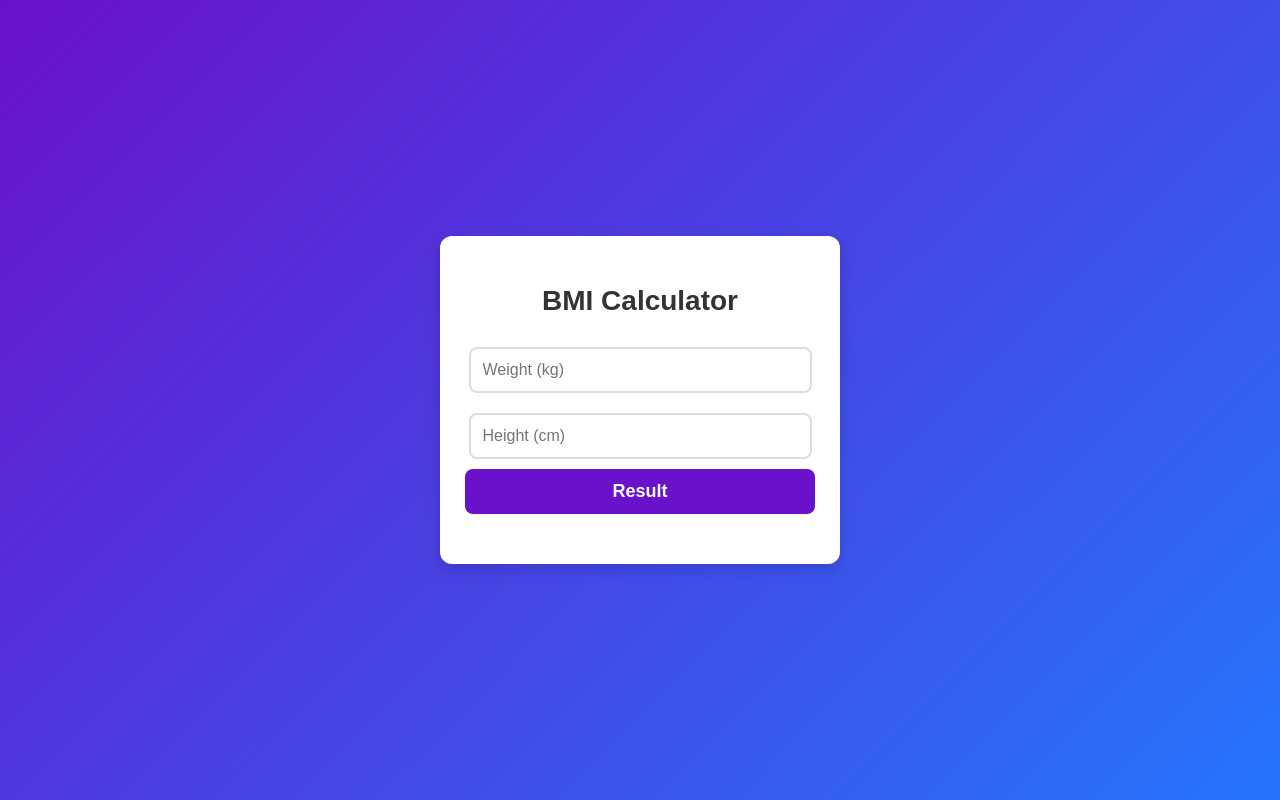
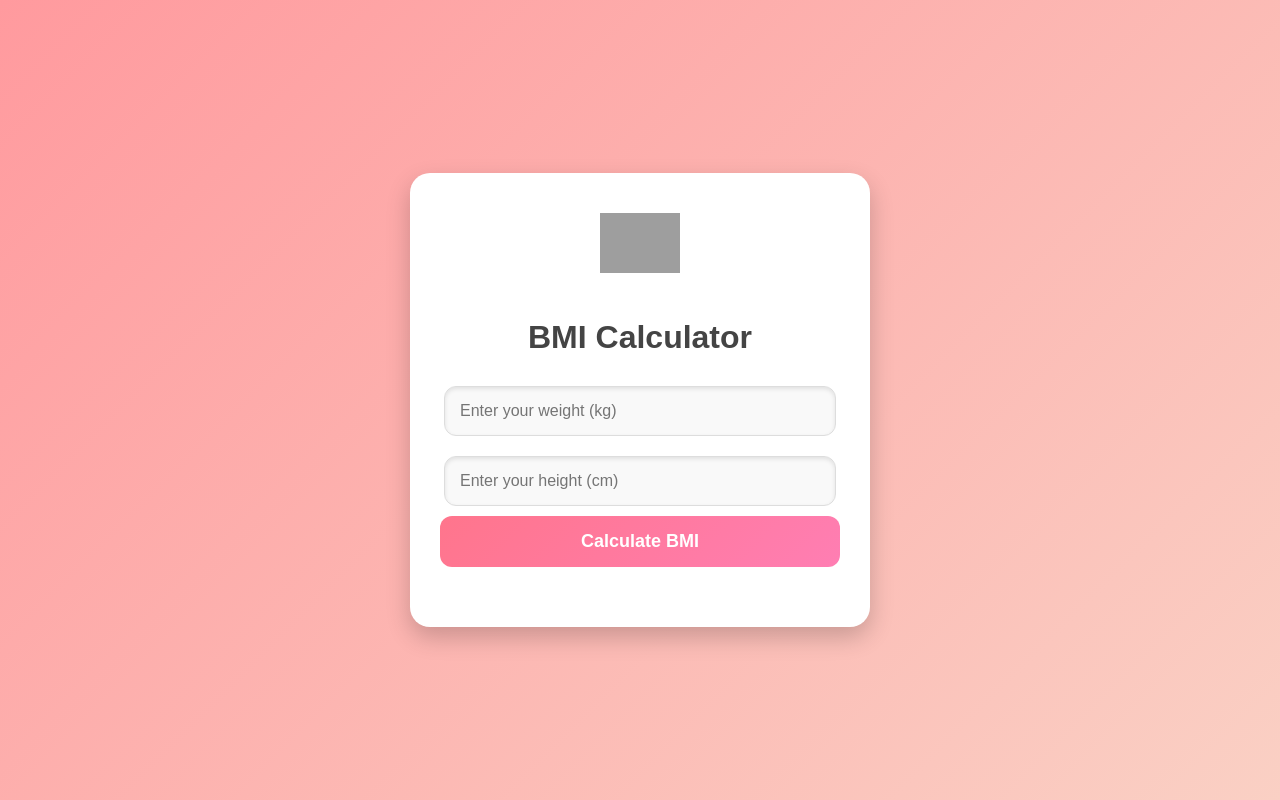
Before and after one commit to radiyashimu1122/bmi-calculator, a plain HTML site: page index.html in a window 1280 px wide. Drawn offline with Linux system fonts and the light colour scheme; grey boxes are pictures that could not be loaded.

Commit message:
design changed

```diff
--- a/index.html
+++ b/index.html
@@ -1,6 +1,4 @@
-
-
-<!DOCTYPE html>
+<!-- <!DOCTYPE html>
 <html lang="en">
 <head>
     <meta charset="UTF-8">
@@ -15,18 +13,18 @@
             justify-content: center;
             align-items: center;
             height: 100vh;
-            background: linear-gradient(135deg, #6a11cb, #2575fc);
+            background: linear-gradient(135deg, #ff7e5f, #feb47b);
         }
         .bmi-container {
             background: #ffffff;
             padding: 30px 25px;
-            border-radius: 12px;
-            box-shadow: 0 6px 15px rgba(0, 0, 0, 0.15);
+            border-radius: 15px;
+            box-shadow: 0 8px 20px rgba(0, 0, 0, 0.2);
             text-align: center;
-            width: 350px;
+            width: 360px;
         }
         .bmi-container h1 {
-            font-size: 28px;
+            font-size: 30px;
             color: #333333;
             margin-bottom: 20px;
         }
@@ -38,25 +36,27 @@
             border-radius: 8px;
             font-size: 16px;
             outline: none;
-            transition: border 0.3s;
+            transition: all 0.3s ease;
         }
         .bmi-container input:focus {
-            border-color: #6a11cb;
+            border-color: #ff7e5f;
+            box-shadow: 0 0 8px rgba(255, 126, 95, 0.5);
         }
         .bmi-container button {
             width: 100%;
             padding: 12px;
-            background: #6a11cb;
+            background: linear-gradient(135deg, #ff7e5f, #feb47b);
             color: #ffffff;
             border: none;
             border-radius: 8px;
             cursor: pointer;
             font-size: 18px;
             font-weight: bold;
-            transition: background 0.3s;
+            transition: all 0.3s ease;
         }
         .bmi-container button:hover {
-            background: #2575fc;
+            background: linear-gradient(135deg, #feb47b, #ff7e5f);
+            transform: scale(1.05);
         }
         .result {
             margin-top: 20px;
@@ -64,14 +64,17 @@
             font-weight: bold;
             color: #444444;
         }
+        .result span {
+            color: #ff7e5f;
+        }
     </style>
 </head>
 <body>
     <div class="bmi-container">
         <h1>BMI Calculator</h1>
-        <input type="number" id="weight" placeholder="Weight (kg)">
-        <input type="number" id="height" placeholder="Height (cm)">
-        <button onclick="calculateBMI()">Result</button>
+        <input type="number" id="weight" placeholder="Enter your weight (kg)">
+        <input type="number" id="height" placeholder="Enter your height (cm)">
+        <button onclick="calculateBMI()">Calculate BMI</button>
         <div class="result" id="result"></div>
     </div>
 
@@ -81,7 +84,7 @@
             const height = parseFloat(document.getElementById('height').value) / 100;
 
             if (!weight || !height || height <= 0) {
-                document.getElementById('result').textContent = 'Please enter valid values.';
+                document.getElementById('result').innerHTML = '<span>Please enter valid values.</span>';
                 return;
             }
 
@@ -98,7 +101,130 @@
                 category = 'Obesity';
             }
 
-            document.getElementById('result').textContent = `Your BMI is ${bmi} (${category}).`;
+            document.getElementById('result').innerHTML = `
+                Your BMI is <span>${bmi}</span> (${category}).
+            `;
+        }
+    </script>
+</body>
+</html> -->
+<!DOCTYPE html>
+<html lang="en">
+<head>
+    <meta charset="UTF-8">
+    <meta name="viewport" content="width=device-width, initial-scale=1.0">
+    <title>BMI Calculator</title>
+    <style>
+        body {
+            font-family: 'Arial', sans-serif;
+            margin: 0;
+            padding: 0;
+            display: flex;
+            justify-content: center;
+            align-items: center;
+            height: 100vh;
+            background: linear-gradient(135deg, #ff9a9e, #fad0c4);
+        }
+        .bmi-container {
+            background: #ffffff;
+            padding: 40px 30px;
+            border-radius: 20px;
+            box-shadow: 0 10px 25px rgba(0, 0, 0, 0.2);
+            text-align: center;
+            width: 400px;
+        }
+        .bmi-container h1 {
+            font-size: 32px;
+            color: #444444;
+            margin-bottom: 20px;
+            font-weight: bold;
+        }
+        .bmi-container img {
+            width: 80px;
+            margin-bottom: 20px;
+        }
+        .bmi-container input {
+            width: 90%;
+            padding: 15px;
+            margin: 10px 0;
+            border: 1px solid #ddd;
+            border-radius: 12px;
+            font-size: 16px;
+            outline: none;
+            background: #f9f9f9;
+            box-shadow: inset 0 2px 4px rgba(0, 0, 0, 0.1);
+            transition: all 0.3s ease;
+        }
+        .bmi-container input:focus {
+            border-color: #ff9a9e;
+            background: #fff;
+            box-shadow: 0 0 10px rgba(255, 154, 158, 0.5);
+        }
+        .bmi-container button {
+            width: 100%;
+            padding: 15px;
+            background: linear-gradient(135deg, #ff758c, #ff7eb3);
+            color: #ffffff;
+            border: none;
+            border-radius: 12px;
+            cursor: pointer;
+            font-size: 18px;
+            font-weight: bold;
+            transition: all 0.3s ease;
+        }
+        .bmi-container button:hover {
+            background: linear-gradient(135deg, #ff7eb3, #ff758c);
+            transform: translateY(-3px);
+        }
+        .result {
+            margin-top: 20px;
+            font-size: 22px;
+            font-weight: bold;
+            color: #444444;
+            line-height: 1.5;
+        }
+        .result span {
+            color: #ff758c;
+            font-size: 24px;
+        }
+    </style>
+</head>
+<body>
+    <div class="bmi-container">
+        <img src="https://img.icons8.com/ios-filled/100/ff758c/scale.png" alt="BMI Icon">
+        <h1>BMI Calculator</h1>
+        <input type="number" id="weight" placeholder="Enter your weight (kg)">
+        <input type="number" id="height" placeholder="Enter your height (cm)">
+        <button onclick="calculateBMI()">Calculate BMI</button>
+        <div class="result" id="result"></div>
+    </div>
+
+    <script>
+        function calculateBMI() {
+            const weight = parseFloat(document.getElementById('weight').value);
+            const height = parseFloat(document.getElementById('height').value) / 100;
+
+            if (!weight || !height || height <= 0) {
+                document.getElementById('result').innerHTML = '<span>Please enter valid values.</span>';
+                return;
+            }
+
+            const bmi = (weight / (height * height)).toFixed(2);
+            let category;
+
+            if (bmi < 18.5) {
+                category = 'Underweight';
+            } else if (bmi < 24.9) {
+                category = 'Normal weight';
+            } else if (bmi < 29.9) {
+                category = 'Overweight';
+            } else {
+                category = 'Obesity';
+            }
+
+            document.getElementById('result').innerHTML = `
+                Your BMI is <span>${bmi}</span><br>Category: <span>${category}</span>
+            `;
         }
     </script>
 </body>
```
